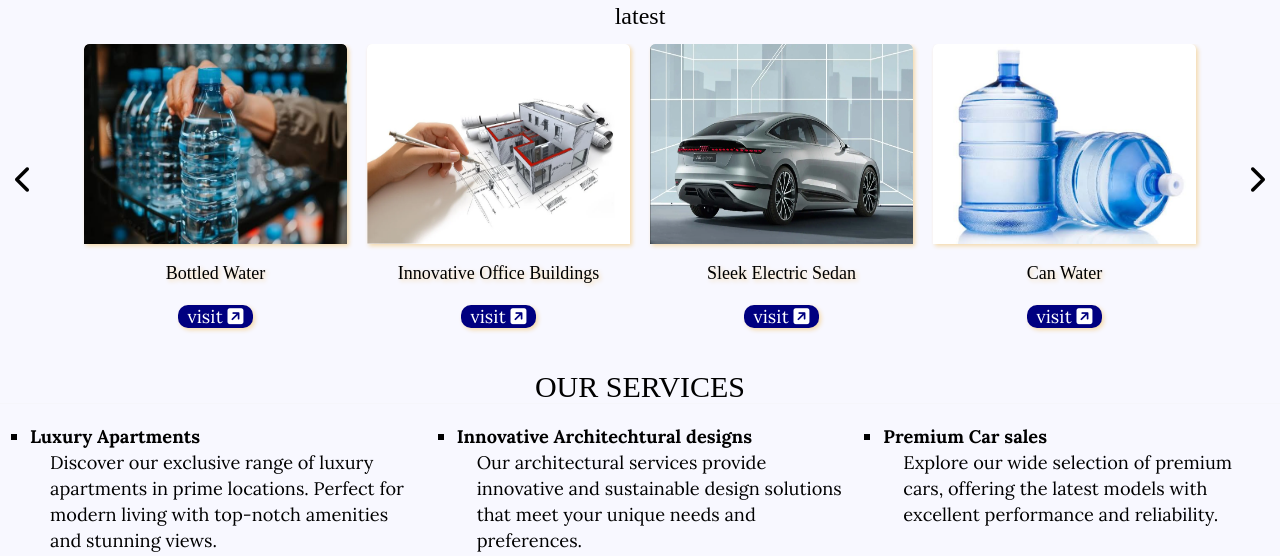
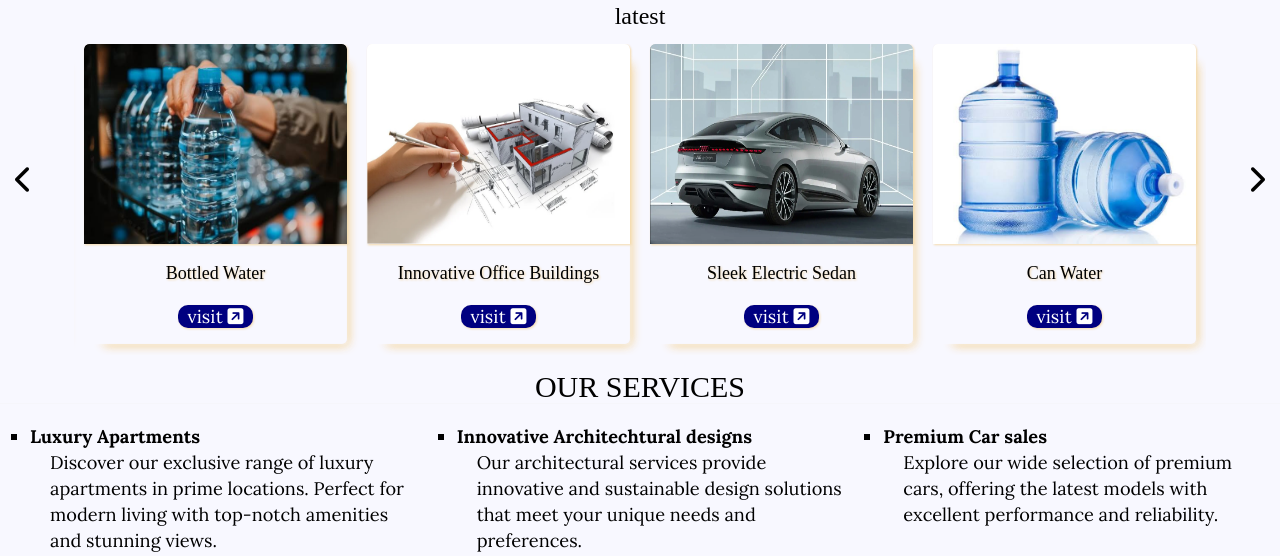
Before and after one commit to ChegeMicheal/kokonations, a Flask app: page / in a window 1280 px wide. Shown: the part 47-603 px from the top of the page. Run offline with Flask 3, Linux system fonts and the light colour scheme; some libraries are stand-ins or nearby versions.

Commit message:
Update styles.css

```diff
--- a/website/static/styles.css
+++ b/website/static/styles.css
@@ -366,8 +366,8 @@ header .menu-toggle {
   display: inline-block;
   background: none;
   border-radius: 5px;
-  /* box-shadow: 1rem 1rem 1rem -1rem rgb(244, 218, 171); */
-  filter:drop-shadow(2px 2px 2px rgb(244, 218, 171));
+  box-shadow: 1rem 1rem 1rem -1rem rgb(244, 218, 171);
+  filter:drop-shadow(1px 1px 1px rgb(244, 218, 171));
   overflow: hidden;
 }
 
```
